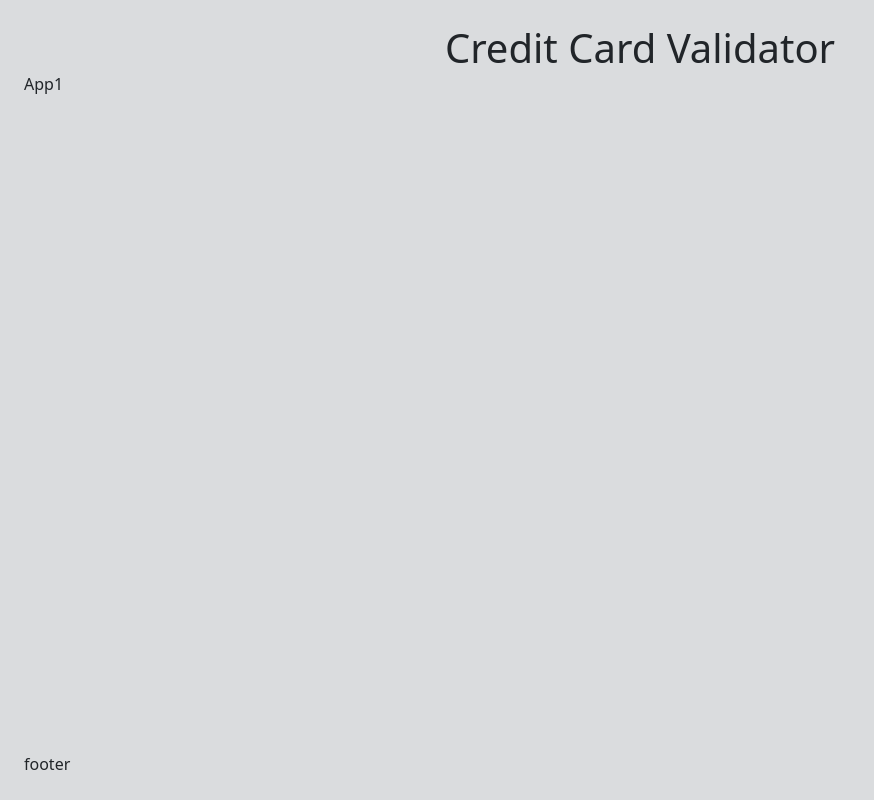
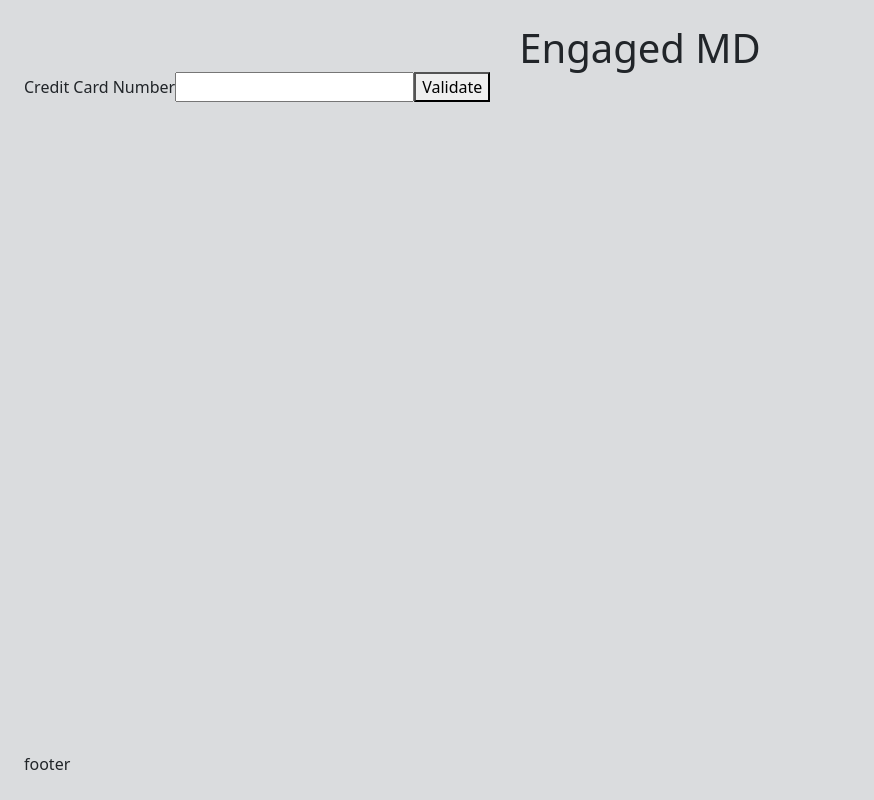
Before and after one commit to Paleczny/ccvalidate-emd, a React (Create React App) app in the folder frontend/: page / in a window 1280 px wide. Shown: the whole page, without its empty margins (0-874 px from the left). Built offline with nearby package versions, Linux system fonts and the light colour scheme.

Commit message:
[frontend] Add useForm and typings

```diff
--- a/frontend/src/App.tsx
+++ /dev/null
@@ -1,7 +0,0 @@
-import React from 'react'
-
-const App = () => {
-  return <>App1</>
-}
-
-export default App
--- a/frontend/src/components/layout/header/Header.tsx
+++ b/frontend/src/components/layout/header/Header.tsx
@@ -1,7 +1,7 @@
 export const Header = () => {
   return (
     <header>
-      <h3 className="display-6 text-center m-0 fw-medium">Credit Card Validator</h3>
+      <h3 className="display-6 text-center m-0 fw-medium">Engaged MD</h3>
     </header>
   )
 }
--- /dev/null
+++ b/frontend/src/hooks/useForm.ts
@@ -0,0 +1,27 @@
+import { ChangeEvent, useState } from 'react'
+import { UseFormProps } from '../types/UseFormProps'
+
+export const useForm = <T>(callback: (e?: any) => void, initialFormValues: T): UseFormProps<T> => {
+  const [values, setValues] = useState<T>(initialFormValues)
+
+  const handleFormChanges = (e: ChangeEvent<any>) => {
+    setValues((prevValues) => {
+      return {
+        ...prevValues,
+        [e.target.name]: e.target.value,
+      }
+    })
+  }
+
+  const clearForm = () => {
+    setValues(initialFormValues)
+  }
+
+  const handleFormSubmit = (e: any) => {
+    e.preventDefault()
+    callback(e)
+    clearForm()
+  }
+
+  return { values, handleFormChanges, clearForm, handleFormSubmit }
+}
--- a/frontend/src/index.tsx
+++ b/frontend/src/index.tsx
@@ -3,7 +3,7 @@ import React from 'react'
 import ReactDOM from 'react-dom/client'
 import { createBrowserRouter, RouterProvider } from 'react-router-dom'
 import Layout from './components/layout/layout'
-import App from './App'
+import CreditCardValidator from './pages/CreditCardValidator'
 
 const root = ReactDOM.createRoot(document.getElementById('root') as HTMLElement)
 
@@ -14,7 +14,7 @@ const router = createBrowserRouter([
     children: [
       {
         path: '/',
-        element: <App />,
+        element: <CreditCardValidator />,
       },
     ],
   },
--- /dev/null
+++ b/frontend/src/pages/CreditCardValidator.tsx
@@ -0,0 +1,26 @@
+import { useForm } from '../hooks/useForm'
+import { CreditCard } from '../types/CreditCard'
+import { UseFormProps } from '../types/UseFormProps'
+import { ChangeEvent } from "react"
+
+const CreditCardValidator = () => {
+  const { values, handleFormChanges, handleFormSubmit }: UseFormProps<CreditCard> = useForm(handleSubmit, {
+    ccNumber: '',
+  })
+
+  function handleSubmit(e: ChangeEvent<HTMLFormElement>) {
+    console.log('handleformSubmit: ', e.target)
+  }
+
+  return (
+    <>
+      <form onSubmit={handleFormSubmit}>
+        <label htmlFor="CreditCardInput">Credit Card Number</label>
+        <input id="CreditCardInput" value={values.ccNumber} name="ccNumber" onChange={(e) => handleFormChanges(e)} />
+        <button>Validate</button>
+      </form>
+    </>
+  )
+}
+
+export default CreditCardValidator
--- /dev/null
+++ b/frontend/src/types/CreditCard.ts
@@ -0,0 +1,3 @@
+export interface CreditCard {
+  ccNumber: string
+}
--- /dev/null
+++ b/frontend/src/types/UseFormProps.ts
@@ -0,0 +1,8 @@
+import { ChangeEvent } from 'react'
+
+export interface UseFormProps<T> {
+  values: T
+  handleFormChanges: (e: ChangeEvent<any>) => void
+  clearForm: () => void
+  handleFormSubmit: (e: any) => void
+}
```
Also changed, not shown: 1 other file (tests, documents, lock files or other folders).
